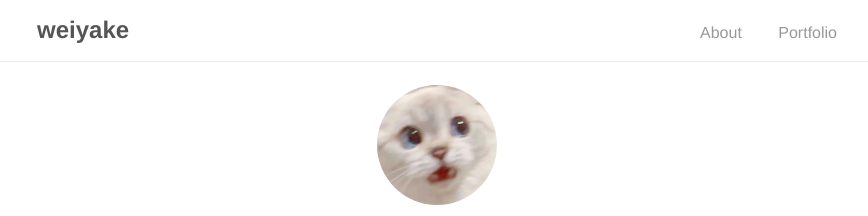
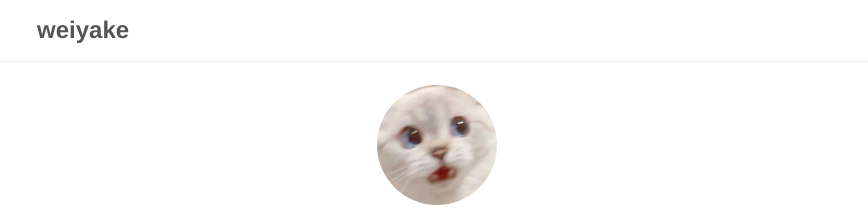
Before and after one commit to echo0409/echo0409.github.io, a Jekyll site: the page built from index.md, in a window 1280 px wide. Shown: the top 216 px of the page, without its empty margins (203-1071 px from the left). Built offline with Jekyll 4.4.1, drawn with Linux system fonts in a browser that asks for light colours; our own code applies the rules of GitHub Pages for plain Markdown files.

Commit message:
second commit

```diff
--- a/_config.yml
+++ b/_config.yml
@@ -51,9 +51,9 @@ plugins:
   - jekyll-paginate
 
 # Permalinks
-#permalink: /:year-:month-:day/:title
-#paginate_path: "/portfolio/page:num/"
-paginate: 0
+permalink: /:year-:month-:day/:title
+paginate_path: "/portfolio/page:num/"
+paginate: 5
 exclude:
   - "Gemfile"
   - "Gemfile.lock"
--- a/_layouts/base.html
+++ b/_layouts/base.html
@@ -10,8 +10,8 @@
           <h2 class="nav-title">{{ site.title }}</h2>
         </a>
         <ul>
-          <li><a href="{{ '/' | prepend: site.baseurl }}">About</a></li>
-          <li><a href="{{ '/portfolio' | prepend: site.baseurl }}/">Portfolio</a></li>
+<!---          <li><a href="{{ '/' | prepend: site.baseurl }}">About</a></li>      -->
+<!---          <li><a href="{{ '/portfolio' | prepend: site.baseurl }}/">Portfolio</a></li> -->
         </ul>
     </div>
   </nav>
```
Also changed, not shown: 3 other files.
